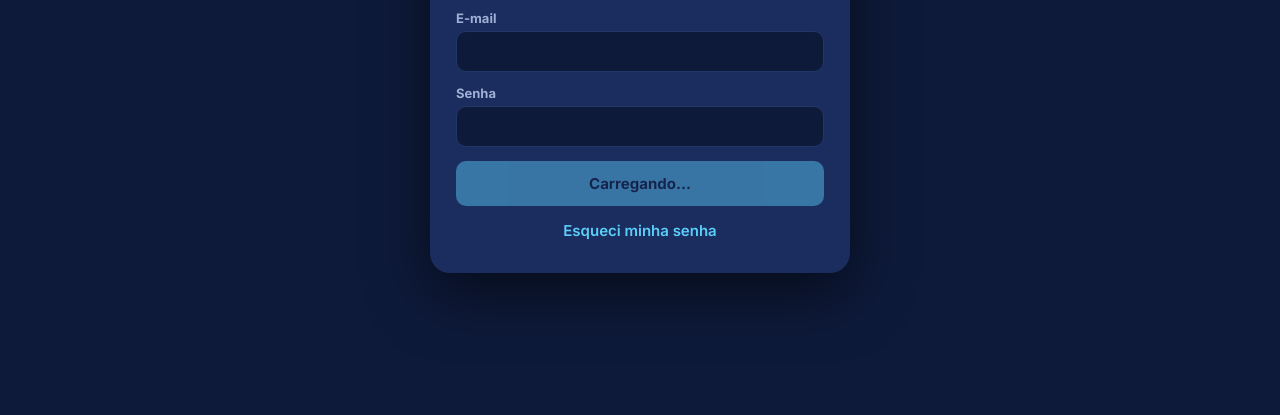
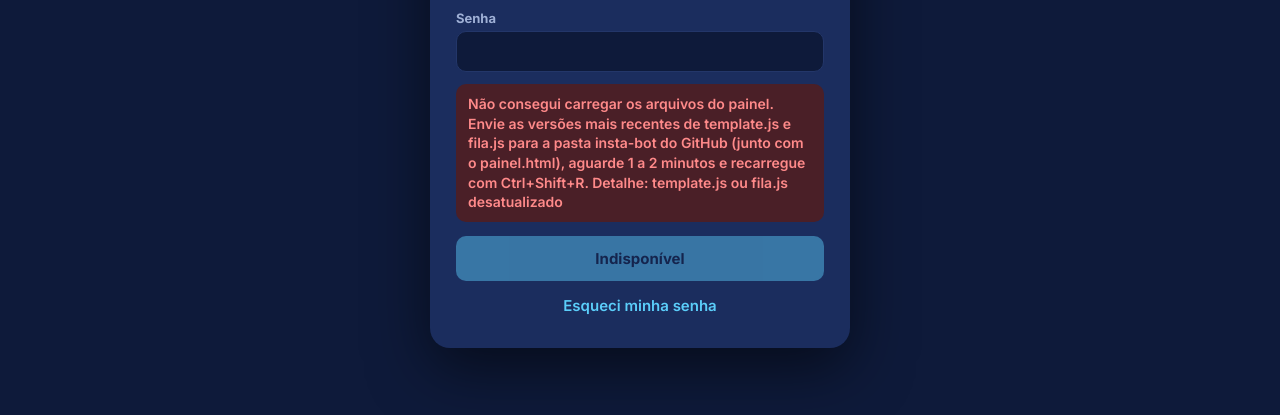
Before and after one commit to transmascbrasil/portal, a website: page insta-bot/painel.html in a window 1280 px wide. Shown: the part 357-772 px from the top of the page. Drawn offline with Linux system fonts and the light colour scheme.

Commit message:
Update painel.html

```diff
--- a/insta-bot/painel.html
+++ b/insta-bot/painel.html
@@ -348,8 +348,26 @@ nav .it.on em{background:#0e1a3a22}
 <div class="toast" id="toast"></div>
 
 <script type="module">
-import { postHtml, esc, TIPOS, TEMAS, TIPOS_SEM_ITENS, TIPOS_COM_EMOJI } from './template.js';
-import { raizDe, proximoId as proximoIdBase, copiaParaRepost, jaNaFila, publicacoesDe, escolherRepeticao, partesBRT } from './fila.js';
+// Os módulos são carregados aqui (e não com "import" no topo) para a página poder mostrar um aviso
+// claro se algum arquivo estiver faltando ou desatualizado no GitHub, em vez de travar em silêncio.
+function falhaFatal(msg) {
+  const e = document.getElementById('lErro'), b = document.getElementById('lEntrar');
+  if (e) { e.textContent = msg; e.hidden = false; }
+  if (b) { b.textContent = 'Indisponível'; b.disabled = true; }
+  document.getElementById('lock').hidden = false;
+}
+let postHtml, esc, TIPOS, TEMAS, TIPOS_SEM_ITENS, TIPOS_COM_EMOJI, raizDe, proximoIdBase, copiaParaRepost, jaNaFila, publicacoesDe, escolherRepeticao, partesBRT;
+try {
+  const VER = '?v=20261029'; // evita usar uma cópia antiga em cache
+  const [T, Fm] = await Promise.all([import('./template.js' + VER), import('./fila.js' + VER)]);
+  ({ postHtml, esc, TIPOS, TEMAS, TIPOS_SEM_ITENS, TIPOS_COM_EMOJI } = T);
+  ({ raizDe, proximoId: proximoIdBase, copiaParaRepost, jaNaFila, publicacoesDe, escolherRepeticao, partesBRT } = Fm);
+  if (!TIPOS || !TEMAS || !partesBRT || !escolherRepeticao) throw new Error('template.js ou fila.js desatualizado');
+} catch (e) {
+  console.error(e);
+  falhaFatal('Não consegui carregar os arquivos do painel. Envie as versões mais recentes de template.js e fila.js para a pasta insta-bot do GitHub (junto com o painel.html), aguarde 1 a 2 minutos e recarregue com Ctrl+Shift+R. Detalhe: ' + (e && e.message ? e.message : e));
+  throw e;
+}
 
 const $ = (s, r = document) => r.querySelector(s);
 const F = id => document.getElementById(id);
@@ -1078,7 +1096,7 @@ function mostrarApp(user) {
 async function aoMudarUsuario(user) {
   if (!user || user.isAnonymous) { if (user) fb.signOut(auth); return mostrarLogin(); }
   try {
-    const d = await fb.getDoc(fb.doc(db, 'admins', user.uid));
+    const d = await Promise.race([fb.getDoc(fb.doc(db, 'admins', user.uid)), new Promise((_, rej) => setTimeout(() => rej({ code: 'tempo esgotado ao consultar permissões' }), 15000))]);
     if (!d.exists()) { lockMsg = 'Esta conta não está na lista de administradores. Entre uma vez no painel de indicações do site e depois volte aqui.'; return fb.signOut(auth); }
   } catch (e) { lockMsg = 'Não consegui confirmar o acesso de administrador desta conta. ' + ((e && e.code) || ''); return fb.signOut(auth); }
   mostrarApp(user);
@@ -1087,7 +1105,8 @@ async function iniciarLogin() {
   F('lock').hidden = false;
   try {
     const base = 'https://www.gstatic.com/firebasejs/11.6.1/';
-    const [a, au, fs] = await Promise.all([import(base + 'firebase-app.js'), import(base + 'firebase-auth.js'), import(base + 'firebase-firestore.js')]);
+    const limite = (p, ms, msg) => Promise.race([p, new Promise((_, rej) => setTimeout(() => rej(new Error(msg)), ms))]);
+    const [a, au, fs] = await limite(Promise.all([import(base + 'firebase-app.js'), import(base + 'firebase-auth.js'), import(base + 'firebase-firestore.js')]), 20000, 'tempo esgotado ao carregar o Firebase');
     fb = { ...au, ...fs };
     const app = a.initializeApp(FB_CONFIG);
     auth = au.getAuth(app); db = fs.getFirestore(app);
@@ -1096,7 +1115,7 @@ async function iniciarLogin() {
   } catch (e) {
     console.error(e);
     F('lEntrar').textContent = 'Indisponível';
-    lockErro('Não foi possível carregar o login (Firebase). Verifique a internet ou se algum bloqueador impede o acesso a gstatic.com.');
+    lockErro('Não foi possível carregar o login (Firebase). Verifique a internet ou se algum bloqueador de anúncios/privacidade impede o acesso a gstatic.com. Detalhe: ' + ((e && e.message) || e));
   }
 }
 F('loginForm').onsubmit = async ev => {
```
